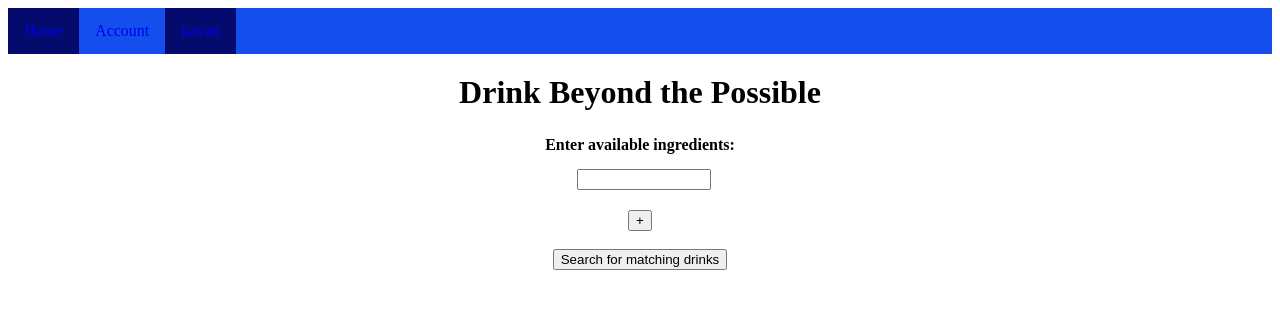
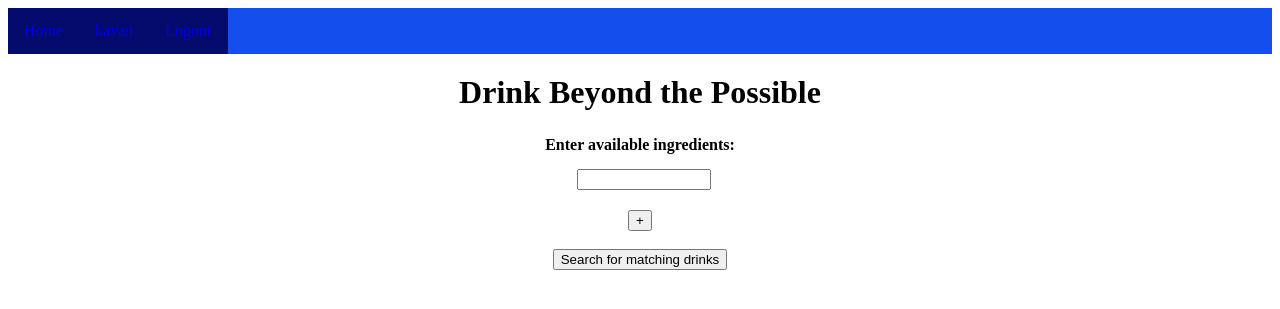
Before and after one commit to HF-Ifrit/dbtp, a Django app: page / in a window 1280 px wide. Shown: the top 309 px of the page. Run offline with Django 3.2, Linux system fonts and the light colour scheme; a user stored in the database is signed in.

Commit message:
made navigation bar more intuitive by having username displayed and link to manage account and added logout menu item. Also added to gitignore for ms code metadata

```diff
--- a/SeniorProject/DrinkBeyondThePossible/templates/DrinkBeyondThePossible/navigation.html
+++ b/SeniorProject/DrinkBeyondThePossible/templates/DrinkBeyondThePossible/navigation.html
@@ -1,8 +1,21 @@
 <ul class="navmenu">
     <li class="navitem {% if activePage == "Home" %} active {% endif %}"><a href="{% url 'index' %}">Home</a></li>
+
+	<!--
     <li class="navitem {% if activePage == "Account" %} active {% endif %}"><a href="{% url 'manage' %}">Account</a></li>
 	<li class="navitem active">
 			{% if user.is_authenticated %} <a href="/logout">{{ request.user.username }}</a></li>
 			{% else %} <a href="/login">Login</a></li>
 			{% endif %}
+
+	-->
+
+	{% if user.is_authenticated %}
+	<li class="navitem active"><a href="{% url 'manage' %}">{{ request.user.username }}</a></li>
+	<li class="navitem active"><a href="{% url 'logout' %}">Logout</a></li>
+
+	{% else %}
+	<li class="navitem active"><a href="{% url 'login' %}">Login</a></li>
+
+	{% endif %}
 </ul>
```
Also changed, not shown: 2 other files.
